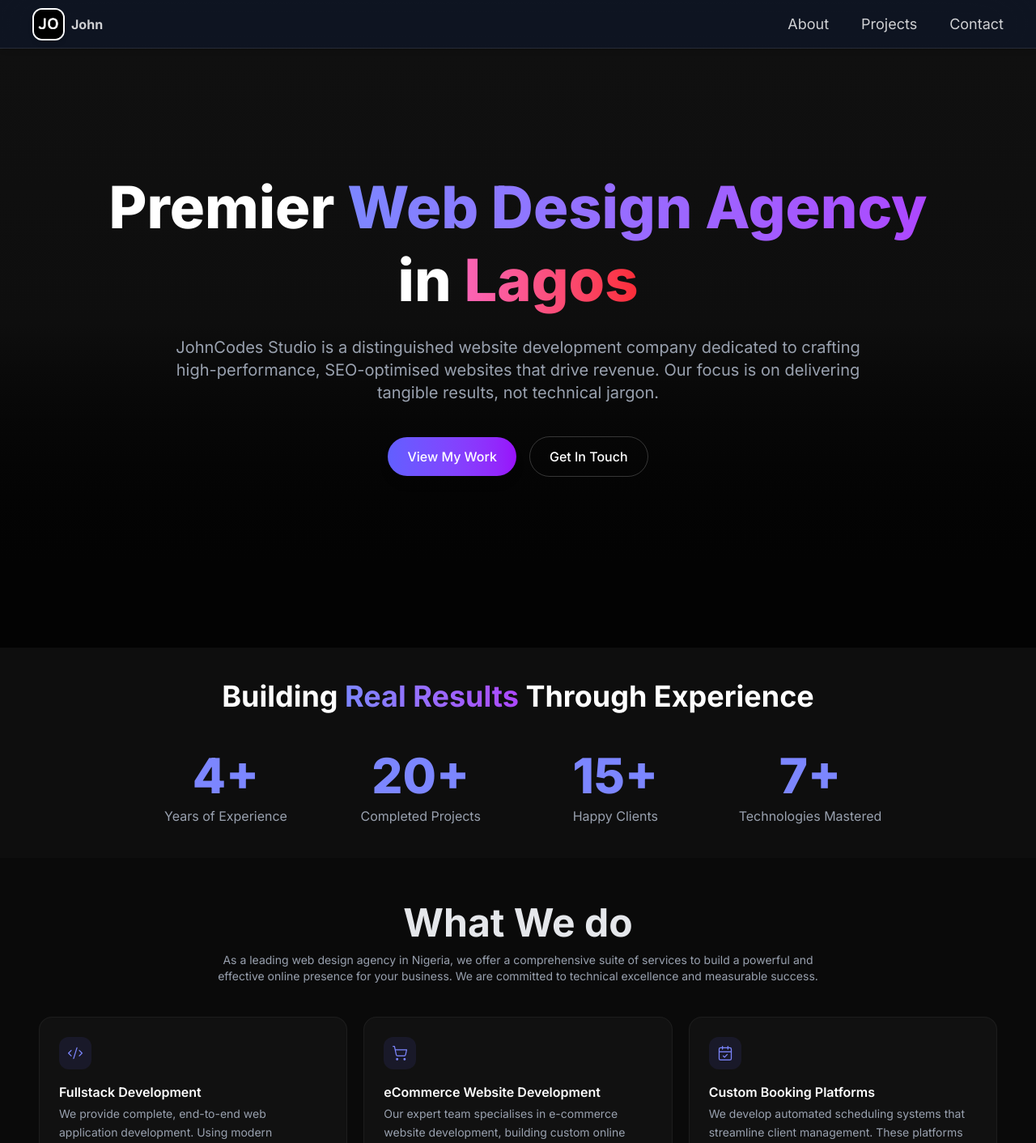
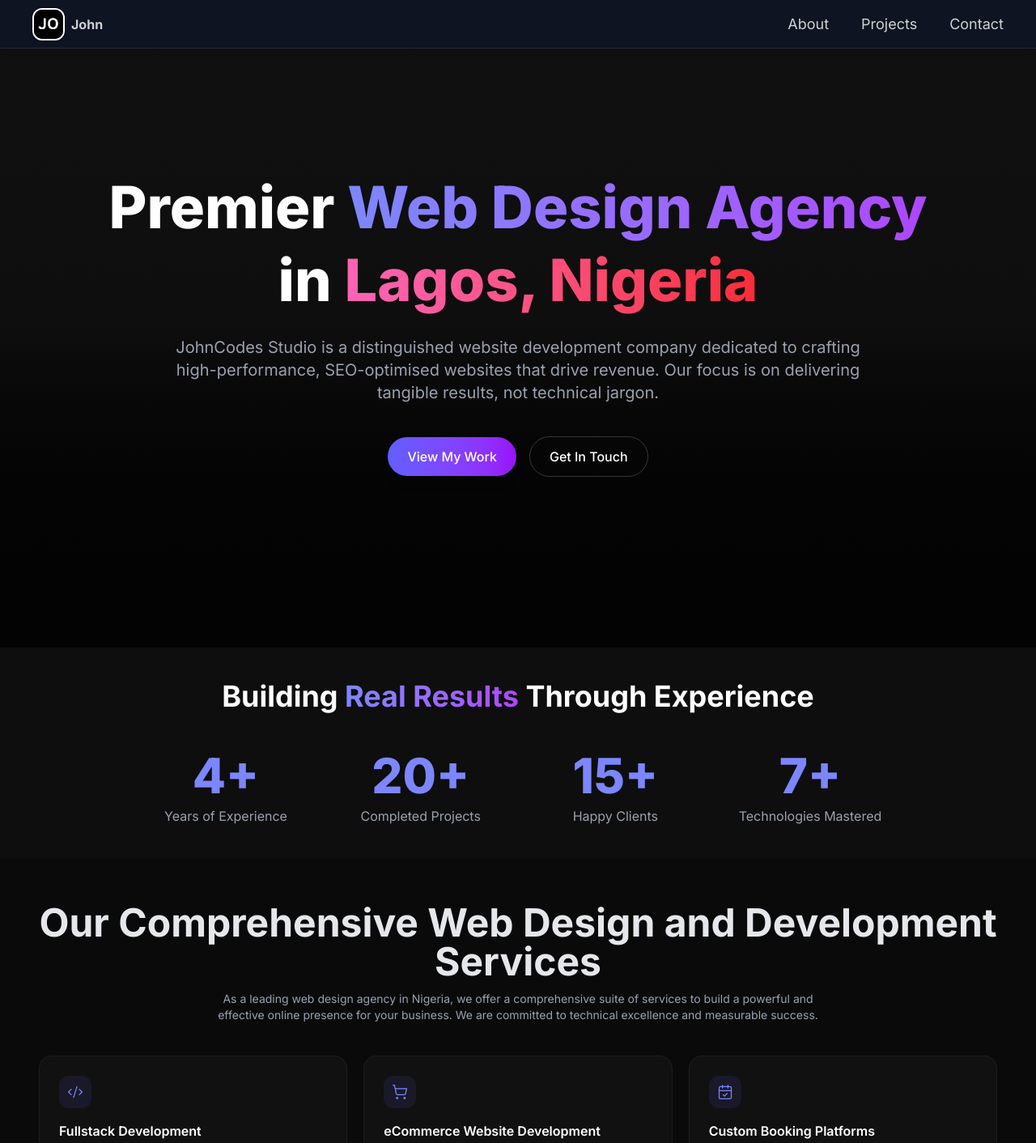
Before and after one commit to lamba01/my-portfolio, a Next.js app: page / in a window 1280 px wide. Shown: the top 1412 px of the page at 81% size. Built offline with nearby package versions, Linux system fonts and the light colour scheme.

Commit message:
feat: update About section heading and enhance Hero section location description for clarity

```diff
--- a/src/sections/aboutSection.jsx
+++ b/src/sections/aboutSection.jsx
@@ -62,12 +62,10 @@
       {/* Bio */}
       {/* Capabilities Grid */}
       <div className="w-full max-w-7xl">
-        <h4
-          className="text-3xl md:text-5xl font-bold mb-3 text-center"
-          data-aos="fade-up"
-        >
-          What We do
-        </h4>
+
+                <h2           className="text-3xl md:text-5xl font-bold mb-3 text-center"
+          data-aos="fade-up">Our Comprehensive Web Design and Development Services</h2>
+
         <p className="text-gray-400 text-sm max-w-3xl m-auto text-center pb-10">As a leading web design agency in Nigeria, we offer a comprehensive suite of services to
           build a powerful and effective online presence for your business. We are committed to
           technical excellence and measurable success.</p>
--- a/src/sections/hero.jsx
+++ b/src/sections/hero.jsx
@@ -45,7 +45,7 @@
             transition={{ delay: 1, duration: 0.6, type: "spring" }}
             className="text-transparent bg-clip-text bg-linear-to-r from-pink-400 to-red-500 capitalize"
           >
-            Lagos
+            Lagos, Nigeria
           </motion.span>
         </h1>
 
```
